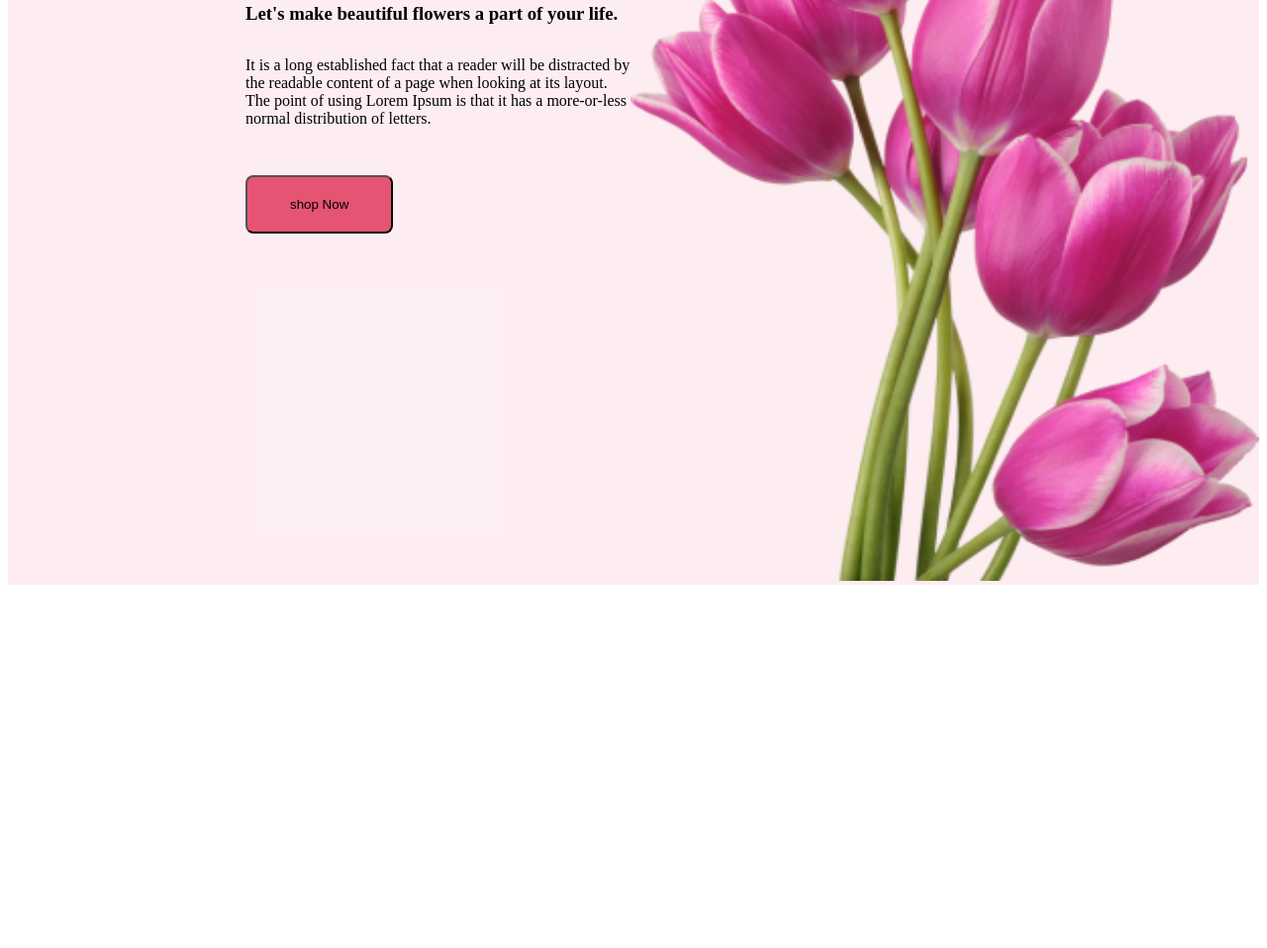
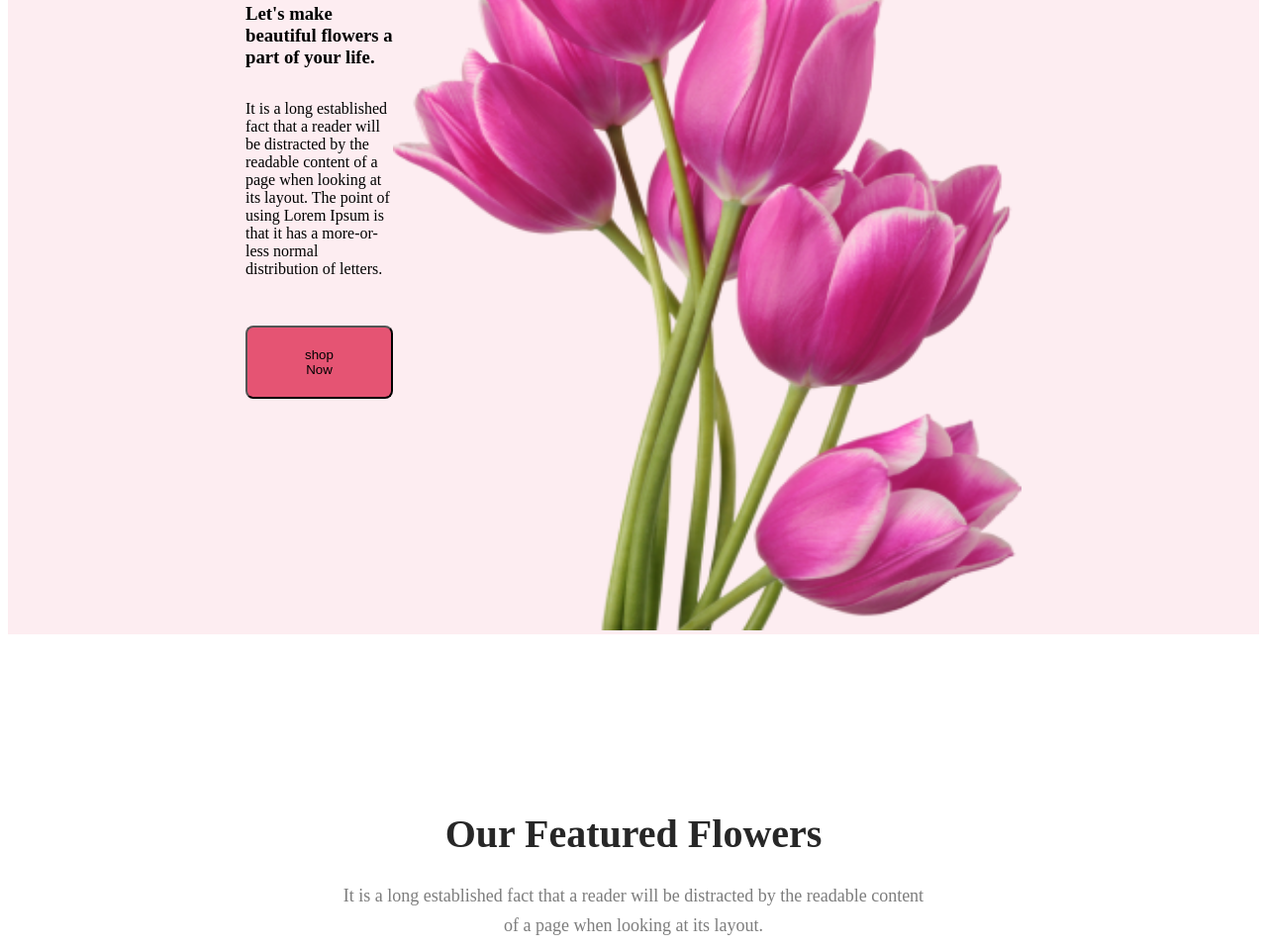
Before and after one commit to alam-ij/Flower-shop, a plain HTML site: page index.html in a window 1280 px wide. Shown: the part 221-1179 px from the top of the page at 99% size. Before the commit the page ends 820 px from the top, so only its background shows below. Drawn offline with Linux system fonts and the light colour scheme.

Commit message:
Main Section1 Complete

```diff
--- a/index.html
+++ b/index.html
@@ -22,7 +22,14 @@
 
         </nav>
     </header>
-    <main></main>
+    <main>
+        <section>
+            <div class="section1">
+                <h3 class="section1-title">Our Featured Flowers</h3>
+                <p class="section1-paragraph">It is a long established fact that a reader will be distracted by the readable content of a page when looking at its layout.</p>
+            </div>
+        </section>
+    </main>
     <footer></footer>
 </body>
 
--- a/styles.css
+++ b/styles.css
@@ -32,7 +32,32 @@ background: #E55473;
 }
 
 .header-right {
-    /* margin-top: 50px;
+     margin-top: 50px;
     margin-right: 240px;
-    height: 800px; */
+
 }
+
+/* main relateded styles */
+/* section1 styles start */
+.section1{
+text-align: center;
+
+}
+.section1-title{
+    color: #272727;
+    font-size: 40px;
+    font-weight: 800;
+    margin-top: 178px;
+    margin-bottom: 24px;
+
+
+}
+.section1-paragraph{
+margin: 0px auto;
+max-width: 594px;
+color: rgba(39, 39, 39, 0.6);
+font-size: 18px;
+font-weight: 400;
+line-height: 30px;
+
+}
```
